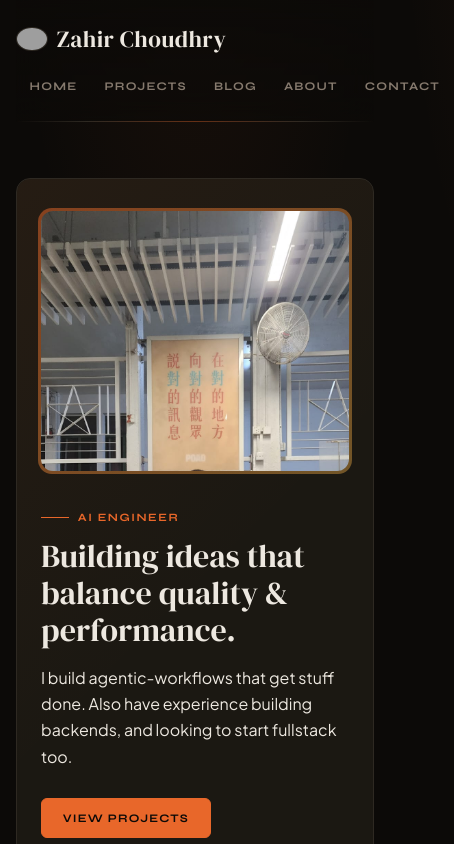
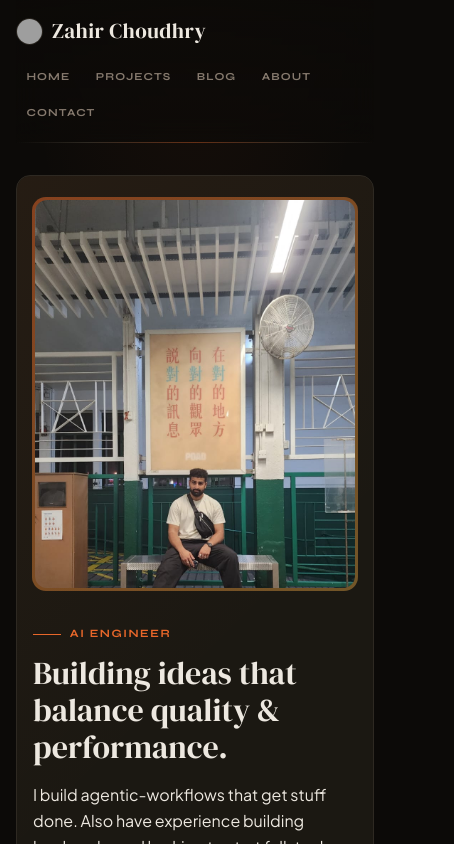
Before and after one commit to BiggestZ/zahir-site, a Next.js app: page / in a window 390 px wide. Shown: the top 844 px of the page, 454 px wide, since content can reach past the window. Built offline with nearby package versions, Linux system fonts and the light colour scheme; grey boxes are pictures that could not be loaded.

Commit message:
Made photos / layout mobile friendly

```diff
--- a/app/about/page.tsx
+++ b/app/about/page.tsx
@@ -7,17 +7,24 @@ export const metadata = {
 };
 
 export default function AboutPage() {
+  const aboutPhotoOrientation: "portrait" | "landscape" = "portrait";
+
   return (
     <section className="stack-lg page-enter">
       {/* ── Intro ──────────────────────────────────────── */}
       <div className="about-header">
-        <div className="about-photo-wrap">
+        <div className={`about-photo-wrap about-photo-wrap--${aboutPhotoOrientation}`}>
           <Image
             src="/images/zahir-c.jpg"
             alt="Zahir Choudhry"
             width={320}
             height={400}
-            className="about-photo"
+            sizes={
+              aboutPhotoOrientation === "portrait"
+                ? "(max-width: 680px) 80vw, (max-width: 900px) 42vw, 340px"
+                : "(max-width: 680px) 100vw, (max-width: 900px) 54vw, 520px"
+            }
+            className={`about-photo about-photo--${aboutPhotoOrientation}`}
             priority
           />
         </div>
--- a/app/globals.css
+++ b/app/globals.css
@@ -79,7 +79,7 @@ p {
 /* ── LAYOUT ────────────────────────────────────────────── */
 .site-shell {
   max-width: 1000px;
-  padding: 0 1.75rem 5rem;
+  padding: 0 clamp(1rem, 3.2vw, 1.75rem) clamp(3rem, 7vw, 5rem);
   margin: 0 auto;
 }
 
@@ -89,8 +89,8 @@ p {
   justify-content: space-between;
   align-items: center;
   gap: 1rem;
-  padding: 1.25rem 0;
-  margin-bottom: 3.5rem;
+  padding: clamp(0.9rem, 2.8vw, 1.25rem) 0;
+  margin-bottom: clamp(2rem, 7vw, 3.5rem);
   position: sticky;
   top: 0;
   z-index: 10;
@@ -121,7 +121,7 @@ p {
 
 .logo {
   font-family: var(--font-display, 'DM Serif Display'), Georgia, serif;
-  font-size: 1.45rem;
+  font-size: clamp(1.2rem, 1.1rem + 0.9vw, 1.45rem);
   font-weight: 400;
   letter-spacing: 0.02em;
   color: var(--text);
@@ -141,6 +141,8 @@ p {
   display: flex;
   gap: 0;
   align-items: center;
+  flex-wrap: wrap;
+  justify-content: flex-end;
 }
 
 .site-nav a {
@@ -163,7 +165,7 @@ p {
 
 /* ── FOOTER ────────────────────────────────────────────── */
 .site-footer {
-  margin-top: 5rem;
+  margin-top: clamp(3rem, 8vw, 5rem);
   padding-top: 1.25rem;
   border-top: 1px solid var(--line);
   display: flex;
@@ -183,7 +185,7 @@ p {
 .stack-lg {
   display: flex;
   flex-direction: column;
-  gap: 4.5rem;
+  gap: clamp(2.5rem, 6vw, 4.5rem);
 }
 
 .stack-md {
@@ -201,7 +203,7 @@ p {
 /* ── HERO ──────────────────────────────────────────────── */
 .hero {
   position: relative;
-  padding: 3rem 2.75rem;
+  padding: clamp(1.5rem, 5vw, 3rem) clamp(1rem, 4vw, 2.75rem);
   border: 1px solid var(--line);
   border-radius: 0.875rem;
   background: var(--panel);
@@ -332,6 +334,7 @@ p {
   gap: 1rem;
   padding-bottom: 1rem;
   border-bottom: 1px solid var(--line);
+  flex-wrap: wrap;
 }
 
 .section-head h2 {
@@ -404,7 +407,7 @@ p {
 
 /* ── CARDS ─────────────────────────────────────────────── */
 .card {
-  padding: 1.5rem;
+  padding: clamp(1rem, 2.5vw, 1.5rem);
   background: var(--panel);
   border: 1px solid var(--line);
   border-radius: 0.625rem;
@@ -544,8 +547,8 @@ p {
 
 /* ── POST HEADER ───────────────────────────────────────── */
 .post-header {
-  padding-bottom: 2.5rem;
-  margin-bottom: 2.5rem;
+  padding-bottom: clamp(1.5rem, 5vw, 2.5rem);
+  margin-bottom: clamp(1.5rem, 5vw, 2.5rem);
   border-bottom: 1px solid var(--line);
   animation: fadeUp 0.6s ease both;
 }
@@ -582,6 +585,8 @@ p {
   object-position: center top;
   border: 1px solid var(--line);
   flex-shrink: 0;
+  width: clamp(1.7rem, 1.55rem + 0.45vw, 2rem);
+  height: clamp(1.7rem, 1.55rem + 0.45vw, 2rem);
 }
 
 /* ── HERO LAYOUT ───────────────────────────────────────── */
@@ -603,6 +608,14 @@ p {
   position: relative;
 }
 
+.hero-photo-wrap--portrait {
+  width: min(100%, clamp(220px, 31vw, 300px));
+}
+
+.hero-photo-wrap--landscape {
+  width: min(100%, clamp(320px, 46vw, 480px));
+}
+
 .hero-photo-wrap::before {
   content: '';
   position: absolute;
@@ -615,11 +628,21 @@ p {
 
 .hero-photo {
   display: block;
+  width: 100%;
+  height: auto;
   border-radius: 0.75rem;
   object-fit: cover;
   object-position: center top;
   position: relative;
   z-index: 1;
+}
+
+.hero-photo--portrait {
+  aspect-ratio: 14 / 17;
+}
+
+.hero-photo--landscape {
+  aspect-ratio: 16 / 10;
 }
 
 /* ── ABOUT LAYOUT ──────────────────────────────────────── */
@@ -634,6 +657,14 @@ p {
   position: relative;
 }
 
+.about-photo-wrap--portrait {
+  width: min(100%, clamp(250px, 34vw, 340px));
+}
+
+.about-photo-wrap--landscape {
+  width: min(100%, clamp(320px, 48vw, 540px));
+}
+
 .about-photo-wrap::before {
   content: '';
   position: absolute;
@@ -646,11 +677,21 @@ p {
 
 .about-photo {
   display: block;
+  width: 100%;
+  height: auto;
   border-radius: 0.75rem;
   object-fit: cover;
   object-position: center top;
   position: relative;
   z-index: 1;
+}
+
+.about-photo--portrait {
+  aspect-ratio: 4 / 5;
+}
+
+.about-photo--landscape {
+  aspect-ratio: 16 / 10;
 }
 
 .about-intro {
@@ -694,6 +735,7 @@ p {
 .prose {
   max-width: 100%;
   animation: fadeIn 0.5s 0.2s ease both;
+  overflow-wrap: anywhere;
 }
 
 .prose :where(h1, h2, h3, h4, h5) {
@@ -799,8 +841,8 @@ p {
 
 .timeline-item {
   display: flex;
-  gap: 1.5rem;
-  padding-bottom: 2.5rem;
+  gap: clamp(1rem, 2.5vw, 1.5rem);
+  padding-bottom: clamp(1.5rem, 4vw, 2.5rem);
   position: relative;
 }
 
@@ -824,7 +866,7 @@ p {
 .timeline-content {
   flex: 1;
   min-width: 0;
-  padding-bottom: 2rem;
+  padding-bottom: clamp(1rem, 3vw, 2rem);
   border-bottom: 1px solid var(--line);
 }
 
@@ -921,6 +963,15 @@ p {
 
   .timeline-meta {
     align-items: flex-start;
+  }
+
+  .timeline::before {
+    left: 6px;
+  }
+
+  .timeline-marker {
+    width: 13px;
+    height: 13px;
   }
 }
 
@@ -1067,7 +1118,7 @@ p {
   color: var(--muted);
   white-space: nowrap;
   flex-shrink: 0;
-  min-width: 7rem;
+  min-width: 6.2rem;
 }
 
 .blog-row-content {
@@ -1115,6 +1166,20 @@ p {
 }
 
 /* ── RESPONSIVE ────────────────────────────────────────── */
+@media (max-width: 900px) {
+  .hero-inner {
+    gap: 1.75rem;
+  }
+
+  .about-header {
+    gap: 2rem;
+  }
+
+  .site-nav a {
+    padding-inline: 0.7rem;
+  }
+}
+
 @media (max-width: 680px) {
   .site-header {
     position: static;
@@ -1123,12 +1188,26 @@ p {
     gap: 0.75rem;
   }
 
-  .site-shell {
-    padding: 0 1rem 3rem;
+  .site-nav {
+    width: 100%;
+    justify-content: flex-start;
+    gap: 0.3rem;
   }
 
-  .hero {
-    padding: 2rem 1.5rem 2.5rem;
+  .site-nav a {
+    padding: 0.42rem 0.65rem;
+    font-size: 0.67rem;
+  }
+
+  .site-footer {
+    flex-direction: column;
+    align-items: flex-start;
+    gap: 0.35rem;
+  }
+
+  .section-head {
+    align-items: flex-start;
+    gap: 0.5rem;
   }
 
   .blog-row {
@@ -1145,15 +1224,33 @@ p {
     gap: 1.75rem;
   }
 
+  .hero::before {
+    display: none;
+  }
+
+  .actions {
+    width: 100%;
+  }
+
+  .btn {
+    width: 100%;
+    text-align: center;
+  }
+
   .hero-photo {
     width: 100%;
     height: auto;
-    max-height: 260px;
     object-fit: cover;
   }
 
   .hero-photo-wrap {
+    width: min(100%, 320px);
+    margin-inline: auto;
+  }
+
+  .hero-photo-wrap--landscape {
     width: 100%;
+    max-width: 100%;
   }
 
   .about-header {
@@ -1162,13 +1259,18 @@ p {
   }
 
   .about-photo-wrap {
+    width: min(100%, 360px);
+    margin-inline: auto;
+  }
+
+  .about-photo-wrap--landscape {
     width: 100%;
+    max-width: 100%;
   }
 
   .about-photo {
     width: 100%;
     height: auto;
-    max-height: 320px;
     object-fit: cover;
   }
 }
--- a/app/layout.tsx
+++ b/app/layout.tsx
@@ -65,6 +65,7 @@ export default function RootLayout({
                 alt="Zahir Choudhry"
                 width={32}
                 height={32}
+                sizes="32px"
                 className="logo-avatar"
               />
               Zahir Choudhry
--- a/app/page.tsx
+++ b/app/page.tsx
@@ -6,6 +6,7 @@ import { profile, projects, skills } from "@/content/portfolio";
 export default function HomePage() {
   const latestPosts = getAllBlogs().slice(0, 3);
   const featuredProjects = projects.filter((p) => p.featured).slice(0, 2);
+  const heroPhotoOrientation: "portrait" | "landscape" = "portrait";
 
   return (
     <div className="stack-lg">
@@ -28,13 +29,18 @@ export default function HomePage() {
               </a>
             </div>
           </div>
-          <div className="hero-photo-wrap">
+          <div className={`hero-photo-wrap hero-photo-wrap--${heroPhotoOrientation}`}>
             <Image
               src="/images/zahir-choudhry.jpg"
               alt="Zahir Choudhry"
               width={280}
               height={340}
-              className="hero-photo"
+              sizes={
+                heroPhotoOrientation === "portrait"
+                  ? "(max-width: 680px) 80vw, (max-width: 900px) 45vw, 300px"
+                  : "(max-width: 680px) 100vw, (max-width: 900px) 52vw, 460px"
+              }
+              className={`hero-photo hero-photo--${heroPhotoOrientation}`}
               priority
             />
           </div>
```
